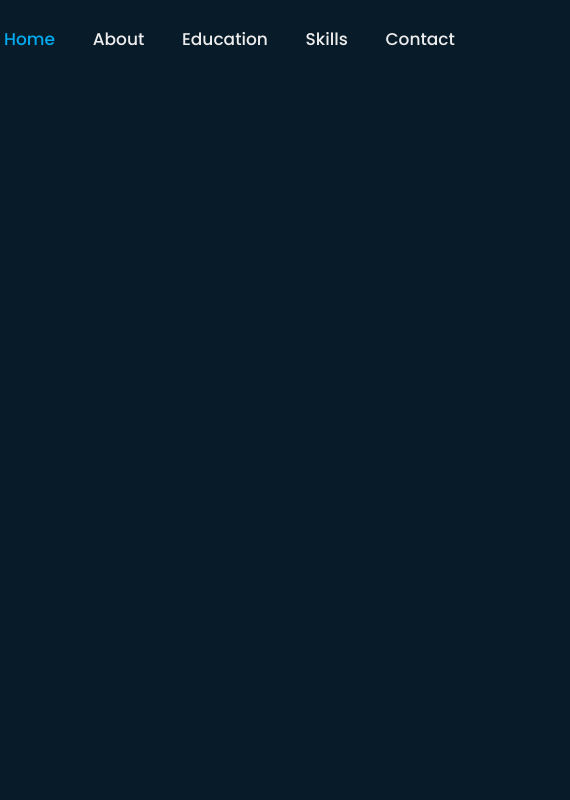
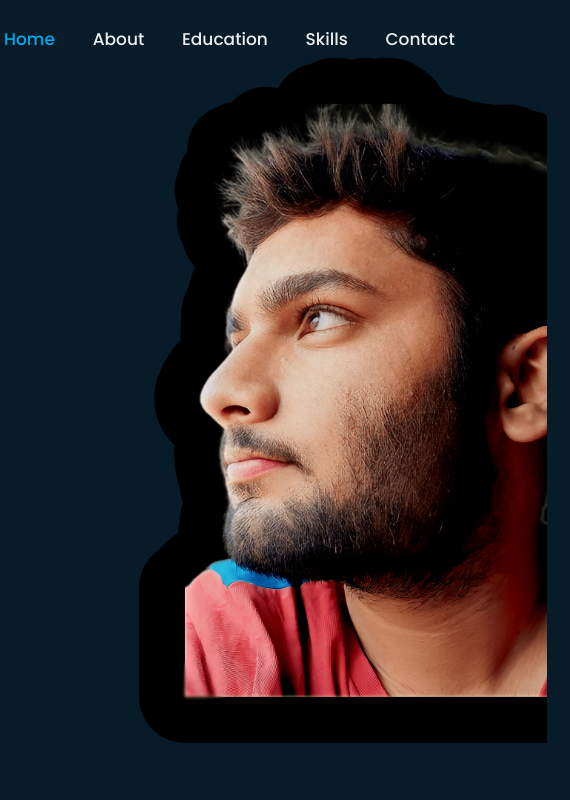
Before and after one commit to ImRealRage/portfolio-test0, a plain HTML site: page index.html in a window 1280 px wide. Shown: the top 800 px of the page, 710-1280 px from the left. Drawn offline with nearby package versions, Linux system fonts and the light colour scheme; the site is published under a folder, as on GitHub Pages, so addresses that start at the root find nothing.

Commit message:
style.css

```diff
--- a/css/style.css
+++ b/css/style.css
@@ -87,7 +87,7 @@ section {
     display: flex;
     align-items: center;
     padding: 0 9%;
-    background: url('/images/home.jpg') no-repeat;
+    background: url('../images/home.jpg') no-repeat;
     background-size: cover;
     background-position: center;
 }
```
